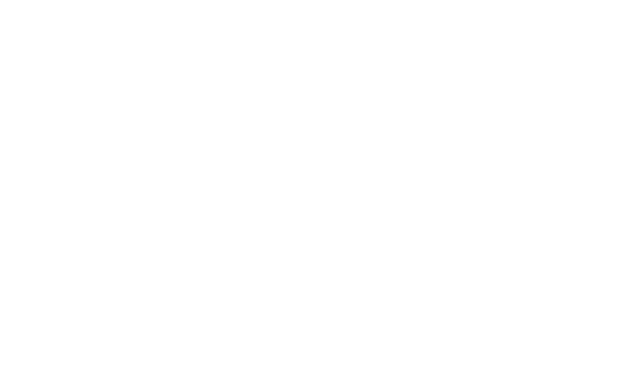
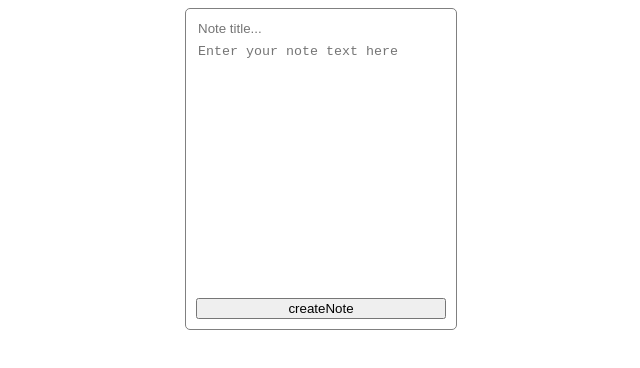
Before and after one commit to DoctorLapen/MyNotes, a React (Create React App) app: page / in a window 1280 px wide. Shown: the top 368 px of the page, without its empty margins (319-959 px from the left). Built offline with nearby package versions, Linux system fonts and the light colour scheme.

Commit message:
Minimum working version

```diff
--- a/package.json
+++ b/package.json
@@ -3,6 +3,7 @@
   "version": "0.1.0",
   "private": true,
   "dependencies": {
+    "nanoid": "^4.0.2",
     "react": "^18.2.0",
     "react-dom": "^18.2.0",
     "react-scripts": "5.0.1"
--- a/src/App.js
+++ b/src/App.js
@@ -1,11 +1,11 @@
-
-
-function App() {
+import React from 'react'
+import NoteSpace from "./NoteSpace"
+const App = () => {
   return (
-    <div className="App">
-
+    <div>
+      <NoteSpace/>
     </div>
-  );
+  )
 }
 
-export default App;
+export default App
--- /dev/null
+++ b/src/CreateNote.css
@@ -0,0 +1,7 @@
+.createNote{
+    margin-left: auto;
+    margin-right: auto;
+    display: flex;
+    flex-direction: column;
+    margin-bottom: 10px;
+}
--- /dev/null
+++ b/src/CreateNote.js
@@ -0,0 +1,31 @@
+import React, { useState } from 'react'
+import { nanoid } from 'nanoid'
+import "./Note.css"
+import "./CreateNote.css"
+const CreateNote = ({addNote}) => {
+    const [data,setData] = useState({title:"",text:""});
+    const save = (event)=>{
+        console.log(data);
+        data.id = nanoid();
+        addNote(data);
+        setData({title:"",text:""});
+    }
+    const updateData = (event)=>
+    {
+        let newData = {...data};
+        newData[event.target.name] = event.target.value;
+        setData(newData);
+    }
+
+    return (
+        <div className="note createNote">
+        <h4><input placeholder="Note title..." name="title" value={data.title} onChange={updateData}></input></h4>
+        <textarea placeholder="Enter your note text here" name="text"value={data.text} onChange={updateData}></textarea>
+         <button onClick={save}>createNote</button>
+        </div>
+      )
+
+
+}
+
+export default CreateNote
--- /dev/null
+++ b/src/Note.css
@@ -0,0 +1,26 @@
+.note{
+    height: 300px;
+    width:250px;
+    border: 1px solid grey;
+    border-radius: 5px;
+    padding:10px;
+}
+.note h4
+{
+    margin: 0 0 5px 0;
+}
+.note textarea{
+    border: none;
+    resize: none;
+    width:100%;
+    height: 90%;
+}
+.note input{
+    border: none;
+}
+.note textarea:focus {
+    outline: none;
+}
+.note input:focus {
+    outline: none;
+}
--- /dev/null
+++ b/src/Note.js
@@ -0,0 +1,16 @@
+
+import "./Note.css"
+const Note = (props) => {
+
+    const{title,text} = props;
+
+
+  return (
+    <div className="note">
+    <h4><input placeholder="" name="title" value={title}></input></h4>
+    <textarea placeholder="" name="text" value={text} ></textarea>
+    </div>
+  )
+}
+
+export default Note
--- /dev/null
+++ b/src/NoteSpace.css
@@ -0,0 +1,4 @@
+.noteSpace{
+    display:flex;
+    gap:10px;
+}
--- /dev/null
+++ b/src/NoteSpace.js
@@ -0,0 +1,57 @@
+import React, { useEffect, useState } from 'react'
+import "./NoteSpace.css"
+import Note from './Note'
+import CreateNote from './CreateNote';
+const NoteSpace = () => {
+  const [isFirstRender,SetFirstRender] = useState(true);
+  const [notes,setNotes] = useState([]);
+  useEffect(() => {
+
+
+		const savedNotes = JSON.parse(
+			window.localStorage.getItem('react-notes-app-data')
+		);
+console.log(savedNotes);
+		if (savedNotes) {
+
+			setNotes(savedNotes);
+		}
+	}, []);
+
+	useEffect(() => {
+    if(isFirstRender){
+      SetFirstRender(false);
+      return;
+    }
+
+		window.localStorage.setItem(
+			'react-notes-app-data',
+			JSON.stringify(notes)
+
+		);
+	}, [notes]);
+
+  const addNote = (newNote)=>{
+
+    setNotes([newNote,...notes]);
+  }
+  const editNote = (newNote)=>{
+    let noteIndex = notes.findIndex((element)=> element.id ==newNote.id);
+    notes[noteIndex] = newNote;
+    setNotes(notes);
+  }
+  console.log(notes);
+  return (
+    <div>
+    <CreateNote addNote={addNote}/>
+    <div className='noteSpace'>
+    {
+
+      notes.map((note)=><Note text={note.text}  title={note.title} />)
+     }
+    </div>
+    </div>
+  )
+}
+
+export default NoteSpace
--- a/src/index.js
+++ b/src/index.js
@@ -1,6 +1,5 @@
 import React from 'react';
 import ReactDOM from 'react-dom/client';
-
 import App from './App';
 
 
```
Also changed, not shown: 1 other file (tests, documents, lock files or other folders).
